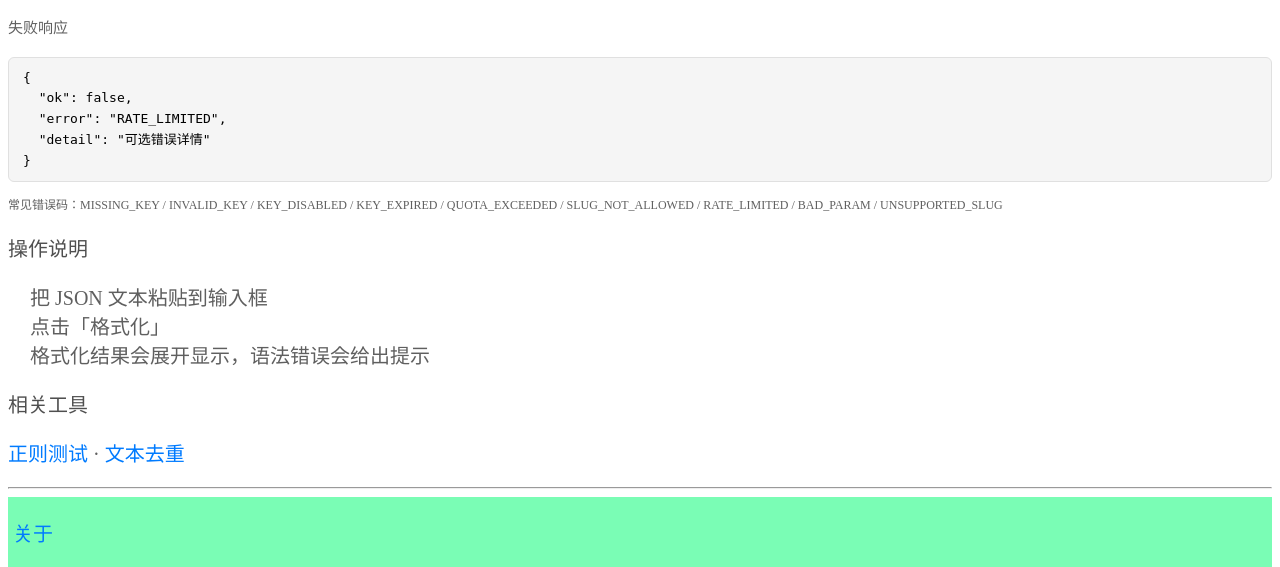
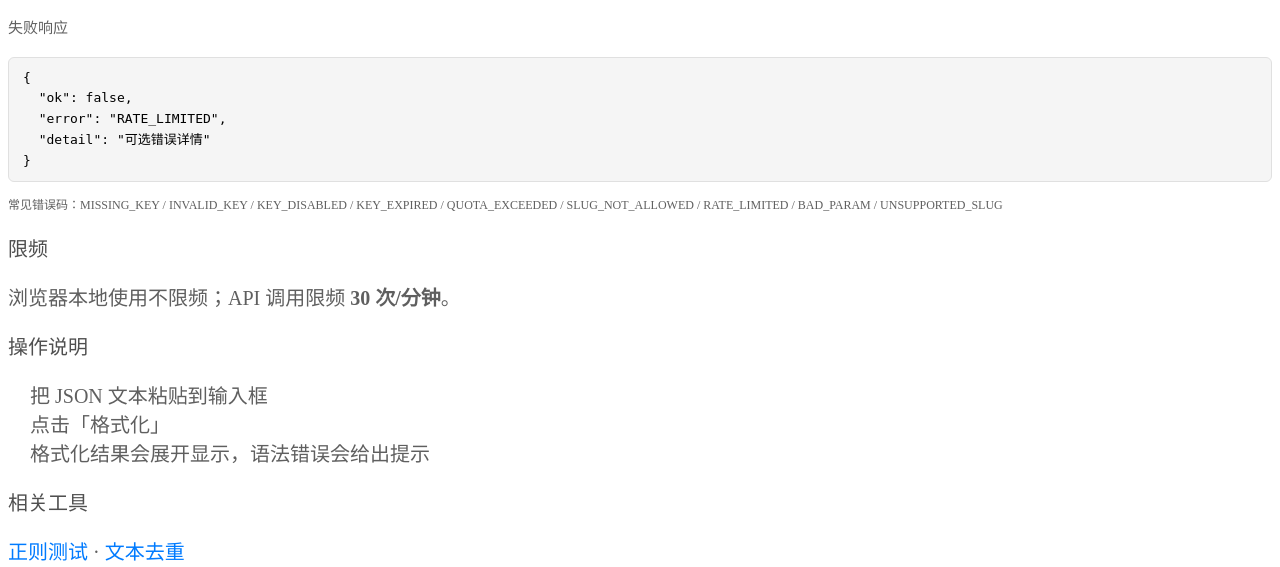
Before and after one commit to wujiawei36/wjw2, a Django app: page /tools/json/ in a window 1280 px wide. Shown: the part 986-1553 px from the top of the page. Run offline with Django 5.2, Linux system fonts and the light colour scheme; data comes from the database, SQL or seed files in the repository.

Commit message:
工具页展示限频信息（列表徽章 + 详情限频区块）

```diff
--- a/tool/registry.py
+++ b/tool/registry.py
@@ -226,3 +226,17 @@ def get_tool(slug):
         if tool['slug'] == slug:
             return tool
     return None
+
+
+def format_rate_limit(tool):
+    """把 rate_limit 格式化为人类可读文本，如 '30 次/分钟'、'30 次/30秒'。无 rate_limit 返回 None。"""
+    rl = tool.get('rate_limit')
+    if not rl:
+        return None
+    window, max_c = rl['window'], rl['max']
+    if window >= 60 and window % 60 == 0:
+        m = window // 60
+        win = '分钟' if m == 1 else f'{m} 分钟'
+    else:
+        win = f'{window} 秒'
+    return f'{max_c} 次/{win}'
--- a/tool/static/tool/css/tool.css
+++ b/tool/static/tool/css/tool.css
@@ -129,3 +129,6 @@
 .tool-card-badge.server {
 	background: #007bff;
 }
+.tool-card-badge.rate {
+	background: #e8590c;
+}
--- a/tool/templates/tool/detail.html
+++ b/tool/templates/tool/detail.html
@@ -42,6 +42,13 @@
 </div>
 {% endif %}
 
+{% if rate_limit_text %}
+<h3 class="h3-text">限频</h3>
+<p class="p-text">
+	{% if tool.kind == 'backend' %}手动获取（按 IP）与 API 调用（按 Key）均限频 <strong>{{ rate_limit_text }}</strong>。{% else %}浏览器本地使用不限频；API 调用限频 <strong>{{ rate_limit_text }}</strong>。{% endif %}
+</p>
+{% endif %}
+
 {% if tool.usage %}
 <h3 class="h3-text">操作说明</h3>
 <ol class="tool-usage">
--- a/tool/templates/tool/index.html
+++ b/tool/templates/tool/index.html
@@ -15,6 +15,7 @@
 		{% if t.kind == 'frontend' %}<span class="tool-card-badge">浏览器处理</span>{% endif %}
 		{% if t.kind == 'backend' %}<span class="tool-card-badge server">服务器处理</span>{% endif %}
 		{% if t.api_example %}<span class="tool-card-badge api">支持API</span>{% endif %}
+		{% if t.rate_limit_text %}<span class="tool-card-badge rate">{{ t.rate_limit_text }}</span>{% endif %}
 		<div class="tool-card-desc">{{ t.desc }}</div>
 	</div>
 	{% endfor %}
--- a/tool/views.py
+++ b/tool/views.py
@@ -17,7 +17,7 @@ from django.views.decorators.http import require_POST
 from utils.get_ip import get_ip
 from .models import ApiKey, hash_api_key, bump_api_counter
 from .ratelimit import allow as rate_allow
-from .registry import TOOLS, get_tool
+from .registry import TOOLS, get_tool, format_rate_limit
 
 logger = logging.getLogger(__name__)
 
@@ -33,14 +33,15 @@ PASSWORD_CHARSETS = {
 
 
 def tool_index(request):
-    return render(request, 'tool/index.html', {'tools': TOOLS})
+    tools = [{**t, 'rate_limit_text': format_rate_limit(t)} for t in TOOLS]
+    return render(request, 'tool/index.html', {'tools': tools})
 
 
 def tool_detail(request, slug):
     tool = get_tool(slug)
     if tool is None:
         return render(request, 'tool/not_found.html', status=404)
-    context = {'tool': tool}
+    context = {'tool': tool, 'rate_limit_text': format_rate_limit(tool)}
     if tool['kind'] == 'frontend':
         # 用 static() 生成带 manifest hash 的完整静态 URL（生产 manifest 存储要求精确文件名）
         context['tool_js'] = static(f"tool/js/{slug}.js")
```
